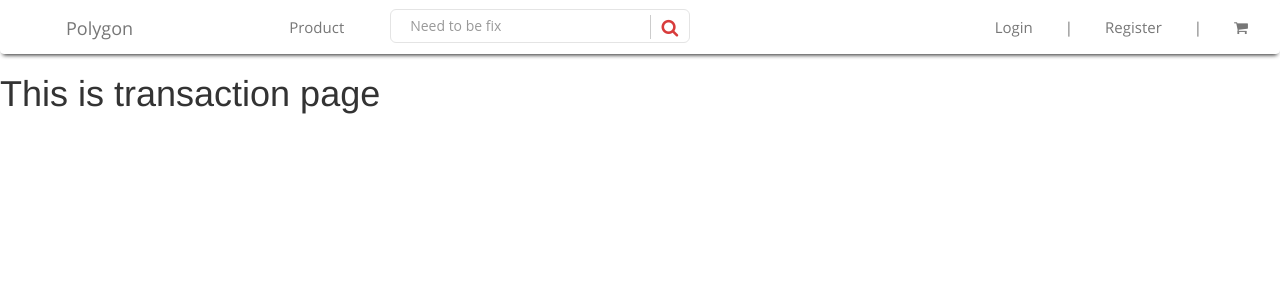
After one commit to kasiditp/Pentagon, a Django app: a page that uses templates/pages/admin/admin-transaction.html in a window 1280 px wide. The commit adds this page. Shown: the top 300 px of the page. Run offline with Django 3.2, Linux system fonts and the light colour scheme; some libraries are stand-ins or nearby versions.

Commit message:
merge w/ master

```diff
--- /dev/null
+++ b/templates/pages/admin/admin-transaction.html
@@ -0,0 +1,12 @@
+{% extends 'base.html' %}
+{% load static %}
+
+{% block content %}
+  <section>
+    <div>
+      <h1>This is transaction page</h1>
+    </div>
+
+  </section>
+
+{% endblock %}
--- a/webadmin/urls.py
+++ b/webadmin/urls.py
@@ -6,4 +6,5 @@ urlpatterns = [
     url(r'^$', admin_product, name="admin_product"),
     url(r'^add_new_product/$', add_new_product, name="add_new_product"),
     url(r'^admin_all_product/$', admin_all_product, name="admin_all_product"),
+    url(r'^admin_transaction/$', admin_transaction, name="admin_transaction"),
 ]
--- a/webadmin/views.py
+++ b/webadmin/views.py
@@ -34,6 +34,7 @@ def add_new_product(request):
 
 def admin_all_product(request):
     product_list = Product.objects.all()
+    num_product = Product.objects.filter().count()
     page = request.GET.get('page', 1)
     paginator = Paginator(product_list, 10)
     try:
@@ -44,6 +45,11 @@ def admin_all_product(request):
         product_list = paginator.page(paginator.num_pages)
 
     context = {
-        'product_list': product_list
+        'product_list': product_list,
+        'num_product' : num_product
     }
+
     return render(request, 'pages/admin/admin-all-product.html', context)
+
+def admin_transaction(request):
+    return render(request,'pages/admin/admin-transaction.html')
```
Also changed, not shown: templates/pages/admin/admin-all-product.html (+7 -0 lines), 2 other files.
